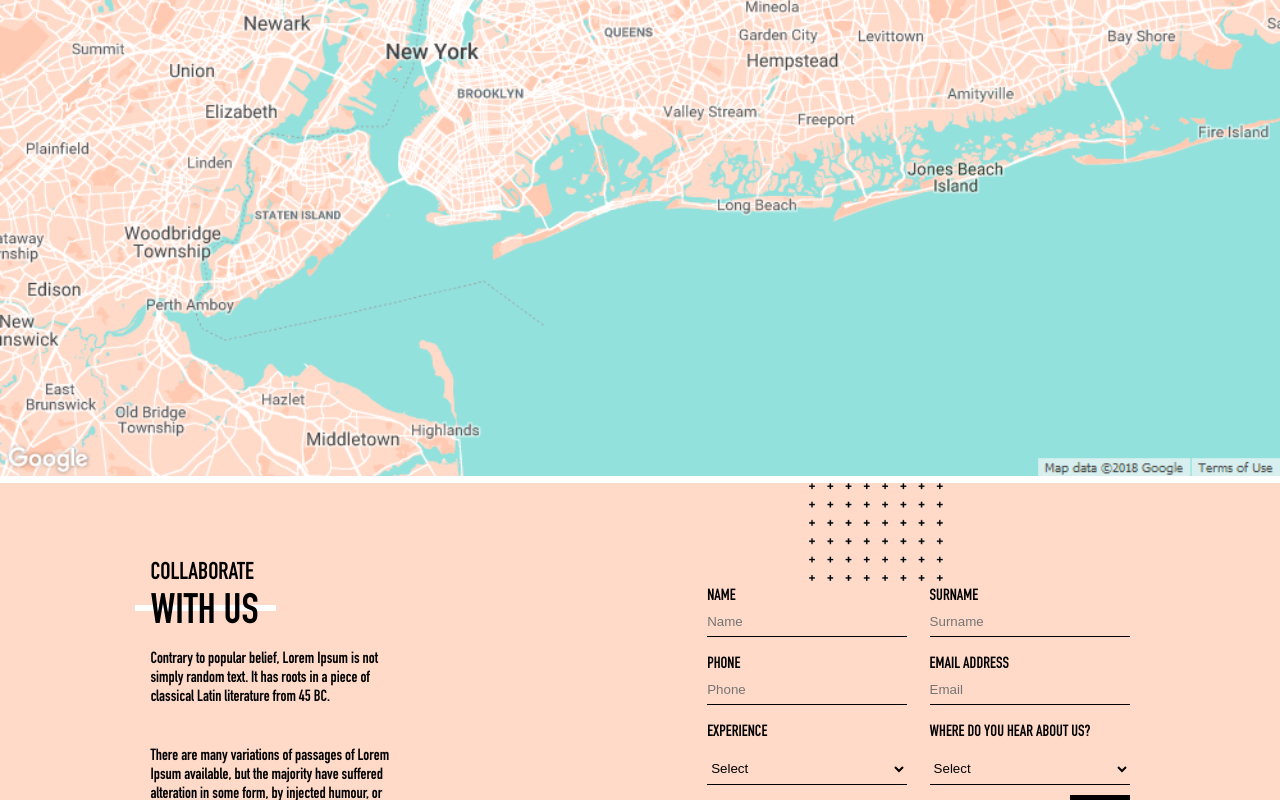
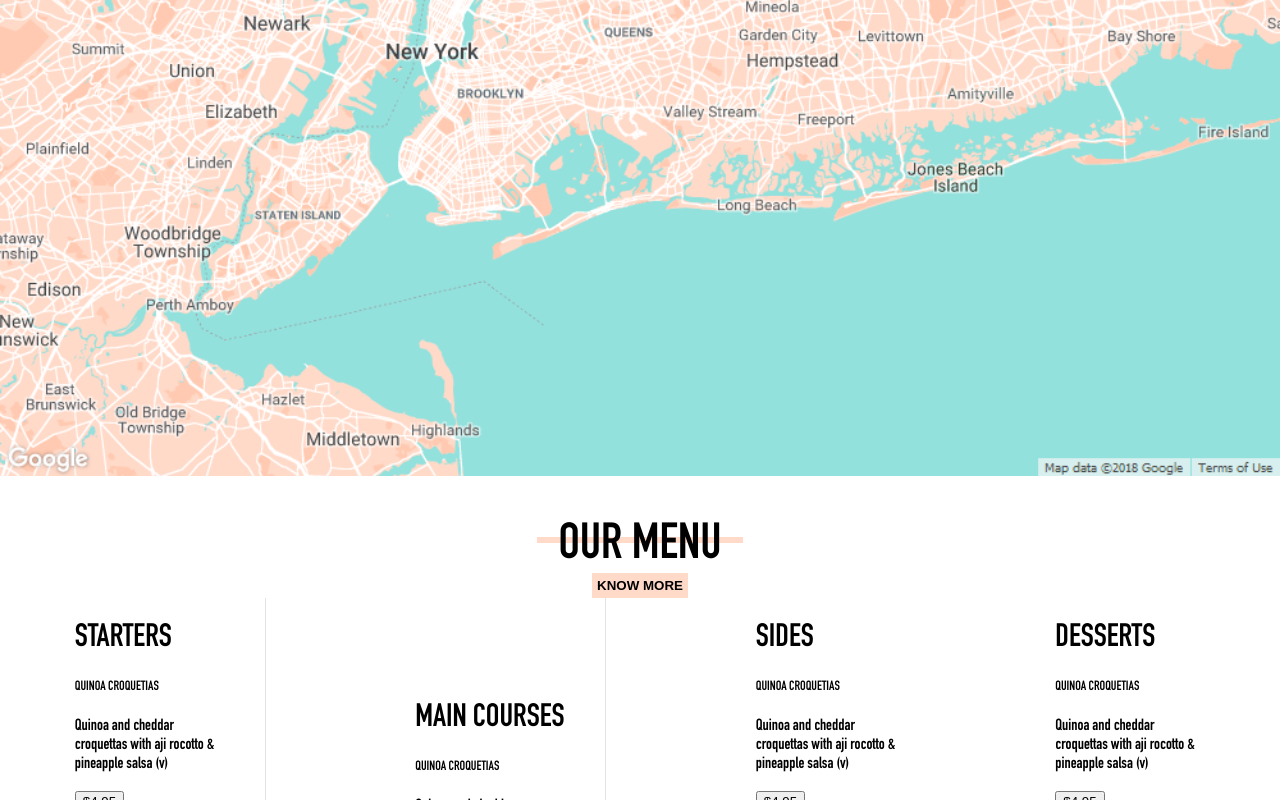
Before and after one commit to apoorvsingh15/test-assignment, a React (Create React App) app: page / in a window 1280 px wide. Shown: the part 2000-2800 px from the top of the page. Built offline with nearby package versions, Linux system fonts and the light colour scheme; a web font is replaced by a local one.

Commit message:
working on parallax design

```diff
--- a/src/App.js
+++ b/src/App.js
@@ -3,6 +3,7 @@ import Navbar from "./components/Navbar";
 import TopSection from "./components/TopSection";
 import CommunitySection from "./components/CommunitySection";
 import FooterComponent from "./components/FooterComponent";
+import Parallax from "./components/Parallax";
 class App extends Component {
   constructor(props) {
     super(props);
@@ -29,9 +30,14 @@ class App extends Component {
         section: 2
       });
     }
-    if (window.pageYOffset >= 1852) {
+    if (window.pageYOffset >= 1852 && window.pageYOffset < 2533) {
       this.setState({
         section: 3
+      });
+    }
+    if (window.pageYOffset >= 2533) {
+      this.setState({
+        section: 4
       });
     }
   };
@@ -47,6 +53,7 @@ class App extends Component {
           src={require("./assets/snazzy-image.png")}
           alt="map"
         />
+        <Parallax />
         <FooterComponent />
       </Fragment>
     );
--- a/src/components/Navbar.jsx
+++ b/src/components/Navbar.jsx
@@ -9,6 +9,10 @@ export default class Navbar extends Component {
   };
   scrollToMap = () => {
     window.scrollTo(0, 1852);
+  };
+
+  scrollToParallax = () => {
+    window.scrollTo(0, 2533);
   };
   render() {
     const { scrollEvent } = this.props;
@@ -34,8 +38,8 @@ export default class Navbar extends Component {
           <hr className={scrollEvent === 2 ? "wideLine" : "simpleLine"} />
           <p onClick={this.scrollToMap}>03</p>
           <hr className={scrollEvent === 3 ? "wideLine" : "simpleLine"} />
-          <p>04</p>
-          <hr />
+          <p onClick={this.scrollToParallax}>04</p>
+          <hr className={scrollEvent === 4 ? "wideLine" : "simpleLine"} />
           <p>05</p>
           <hr />
           <p>06</p>
--- /dev/null
+++ b/src/components/Parallax.jsx
@@ -0,0 +1,111 @@
+import React, { Fragment } from "react";
+
+const Parallax = () => {
+  return (
+    <Fragment>
+      <div className="menu">
+        <h1>OUR MENU</h1>
+        <hr />
+        <div>
+          <button>KNOW MORE</button>
+        </div>
+      </div>
+      <div className="parallaxFlex">
+        <div className="starters">
+          <h1>STARTERS</h1>
+          <div className="content">
+            <h5>QUINOA CROQUETIAS</h5>
+            <p>
+              Quinoa and cheddar croquettas with aji rocotto & pineapple salsa
+              (v)
+            </p>
+            <button>$4.95</button>
+            <h5>QUINOA CROQUETIAS</h5>
+            <p>
+              Quinoa and cheddar croquettas with aji rocotto & pineapple salsa
+              (v)
+            </p>
+            <button>$4.95</button>
+            <h5>QUINOA CROQUETIAS</h5>
+            <p>
+              Quinoa and cheddar croquettas with aji rocotto & pineapple salsa
+              (v)
+            </p>
+            <button>$4.95</button>
+          </div>
+        </div>
+        <div className="mainCourses">
+          <h1>MAIN COURSES</h1>
+          <div className="content">
+            <h5>QUINOA CROQUETIAS</h5>
+            <p>
+              Quinoa and cheddar croquettas with aji rocotto & pineapple salsa
+              (v)
+            </p>
+            <button>$4.95</button>
+            <h5>QUINOA CROQUETIAS</h5>
+            <p>
+              Quinoa and cheddar croquettas with aji rocotto & pineapple salsa
+              (v)
+            </p>
+            <button>$4.95</button>
+            <h5>QUINOA CROQUETIAS</h5>
+            <p>
+              Quinoa and cheddar croquettas with aji rocotto & pineapple salsa
+              (v)
+            </p>
+            <button>$4.95</button>
+          </div>
+        </div>
+        <div className="sides">
+          <h1>SIDES</h1>
+          <div className="content">
+            <h5>QUINOA CROQUETIAS</h5>
+            <p>
+              Quinoa and cheddar croquettas with aji rocotto & pineapple salsa
+              (v)
+            </p>
+            <button>$4.95</button>
+            <h5>QUINOA CROQUETIAS</h5>
+            <p>
+              Quinoa and cheddar croquettas with aji rocotto & pineapple salsa
+              (v)
+            </p>
+            <button>$4.95</button>
+            <h5>QUINOA CROQUETIAS</h5>
+            <p>
+              Quinoa and cheddar croquettas with aji rocotto & pineapple salsa
+              (v)
+            </p>
+            <button>$4.95</button>
+          </div>
+        </div>
+        <div className="deserts">
+          <h1>DESSERTS</h1>
+          <div className="content">
+            <h5>QUINOA CROQUETIAS</h5>
+            <p>
+              Quinoa and cheddar croquettas with aji rocotto & pineapple salsa
+              (v)
+            </p>
+            <button>$4.95</button>
+            <h5>QUINOA CROQUETIAS</h5>
+            <p>
+              Quinoa and cheddar croquettas with aji rocotto & pineapple salsa
+              (v)
+            </p>
+            <button>$4.95</button>
+            <h5>QUINOA CROQUETIAS</h5>
+            <p>
+              Quinoa and cheddar croquettas with aji rocotto & pineapple salsa
+              (v)
+            </p>
+            <button>$4.95</button>
+          </div>
+        </div>
+      </div>
+    </Fragment>
+  );
+};
+
+export default Parallax;
--- a/src/style/app.css
+++ b/src/style/app.css
@@ -329,3 +329,51 @@ html {
   margin-top: 350px;
   cursor: pointer;
 }
+
+.menu > h1 {
+  text-align: center;
+  font-size: 50px;
+}
+
+.menu > hr {
+  width: 200px;
+  margin-top: -73px;
+  border: 3px solid #ffdac8;
+}
+
+.menu > div {
+  text-align: center;
+  margin-top: 30px;
+}
+
+.menu > div > button {
+  border: 0;
+  background: #ffdac8;
+  padding: 5px;
+  font-weight: bolder;
+  cursor: pointer;
+}
+
+.menu > div > button:focus {
+  outline: none;
+}
+
+.parallaxFlex {
+  display: flex;
+  justify-content: space-around;
+}
+
+.content {
+  width: 150px;
+}
+
+.starters {
+  border-right: 1px solid rgb(228, 225, 225);
+  padding-right: 40px;
+}
+
+.mainCourses {
+  border-right: 1px solid rgb(228, 225, 225);
+  padding-right: 40px;
+  padding-top: 80px;
+}
```
Also changed, not shown: public/index.html (+4 -23 lines).
